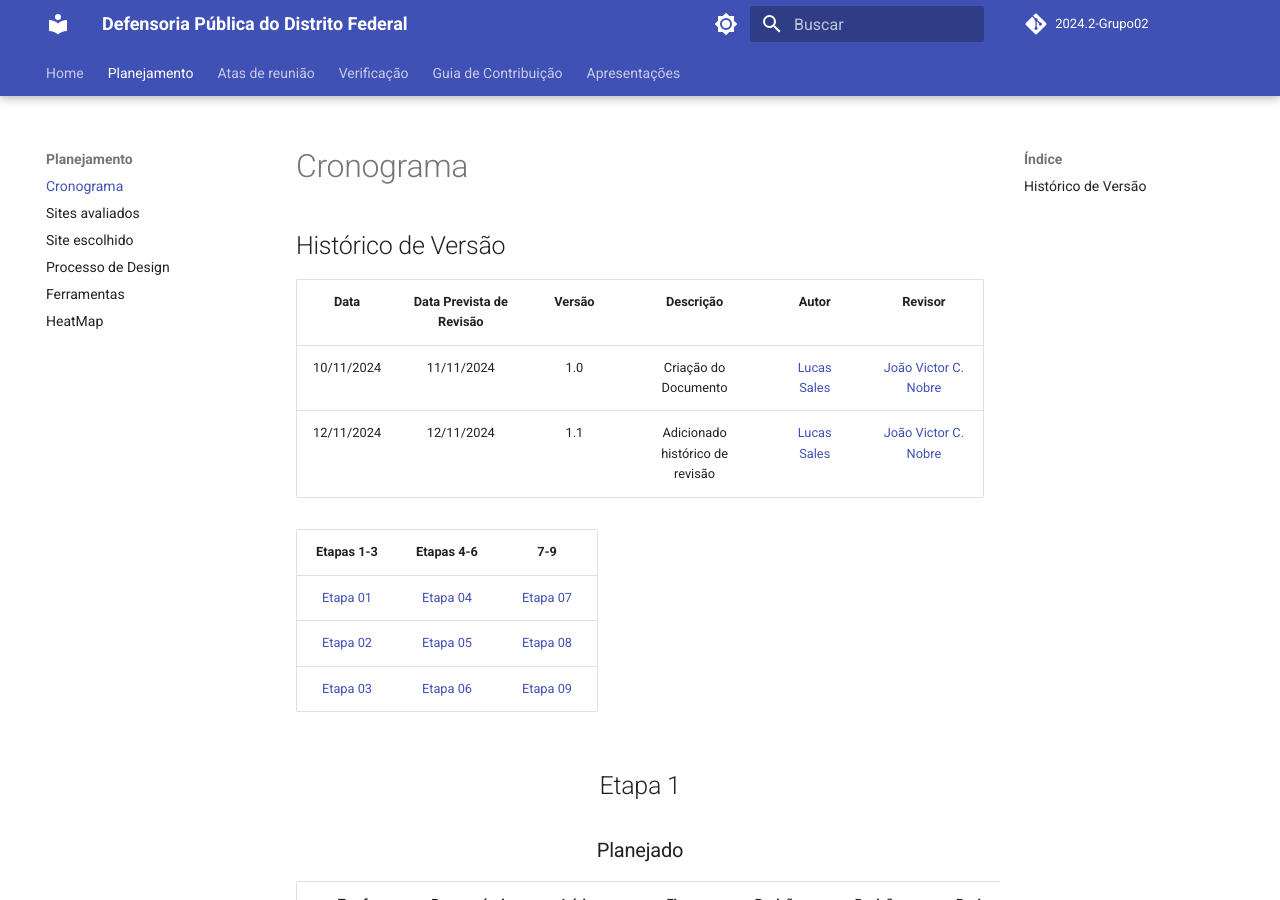
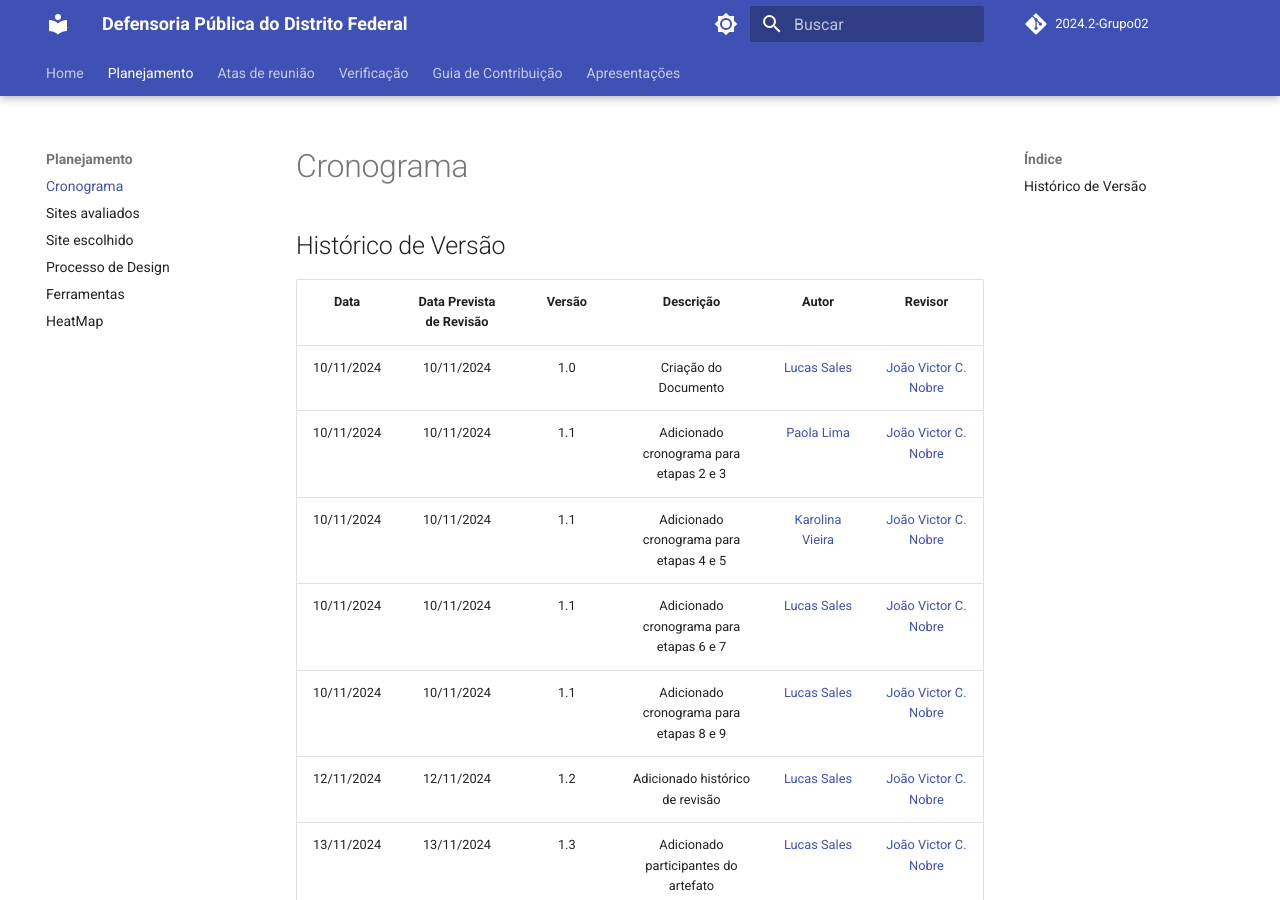
Before and after one commit to Interacao-Humano-Computador/2024.2-Grupo02, an MkDocs documentation site: the page built from docs/Planejamento/cronograma.md, in a window 1280 px wide and 900 px high. Built offline with MkDocs 1.6.1 and Material for MkDocs 9.7.7, drawn with Linux system fonts in a browser that asks for light colours; comment, search, counter and statistics services are not loaded.

Commit message:
adding users to history version

```diff
--- a/docs/Planejamento/cronograma.md
+++ b/docs/Planejamento/cronograma.md
@@ -1,8 +1,13 @@
 ## Histórico de Versão
-|    Data    | Data Prevista de Revisão | Versão |            Descrição            |                    Autor                    |                     Revisor                      |
-| :--------: | :----------------------: | :----: | :-----------------------------: | :-----------------------------------------: | :----------------------------------------------: |
-| 10/11/2024 |        11/11/2024        |  1.0   |      Criação do Documento       | [Lucas Sales](https://github.com/Lux-Sales) | [João Victor C. Nobre](https://github.com/Gam13) |
-| 12/11/2024 |        12/11/2024        |  1.1   | Adicionado histórico de revisão | [Lucas Sales](https://github.com/Lux-Sales) | [João Victor C. Nobre](https://github.com/Gam13) |
+|    Data    | Data Prevista de Revisão | Versão |                Descrição                |                      Autor                       |                     Revisor                      |
+| :--------: | :----------------------: | :----: | :-------------------------------------: | :----------------------------------------------: | :----------------------------------------------: |
+| 10/11/2024 |        10/11/2024        |  1.0   |          Criação do Documento           |   [Lucas Sales](https://github.com/Lux-Sales)    | [João Victor C. Nobre](https://github.com/Gam13) |
+| 10/11/2024 |        10/11/2024        |  1.1   | Adicionado cronograma para etapas 2 e 3 |    [Paola Lima](https://github.com/paolaalim)    | [João Victor C. Nobre](https://github.com/Gam13) |
+| 10/11/2024 |        10/11/2024        |  1.1   | Adicionado cronograma para etapas 4 e 5 | [Karolina Vieira](https://github.com/Karolina91) | [João Victor C. Nobre](https://github.com/Gam13) |
+| 10/11/2024 |        10/11/2024        |  1.1   | Adicionado cronograma para etapas 6 e 7 |   [Lucas Sales](https://github.com/Lux-Sales)    | [João Victor C. Nobre](https://github.com/Gam13) |
+| 10/11/2024 |        10/11/2024        |  1.1   | Adicionado cronograma para etapas 8 e 9 |   [Lucas Sales](https://github.com/Lux-Sales)    | [João Victor C. Nobre](https://github.com/Gam13) |
+| 12/11/2024 |        12/11/2024        |  1.2   |     Adicionado histórico de revisão     |   [Lucas Sales](https://github.com/Lux-Sales)    | [João Victor C. Nobre](https://github.com/Gam13) |
+| 13/11/2024 |        13/11/2024        |  1.3   |  Adicionado participantes do artefato   |   [Lucas Sales](https://github.com/Lux-Sales)    | [João Victor C. Nobre](https://github.com/Gam13) |
 
 |            Etapas 1-3            |            Etapas 4-6            |               7-9                |
 | :------------------------------: | :------------------------------: | :------------------------------: |
```
Also changed, not shown: docs/Atas/ata_reunião2.md (+5 -3 lines), docs/Planejamento/sites_avaliados.md (+6 -4 lines).
